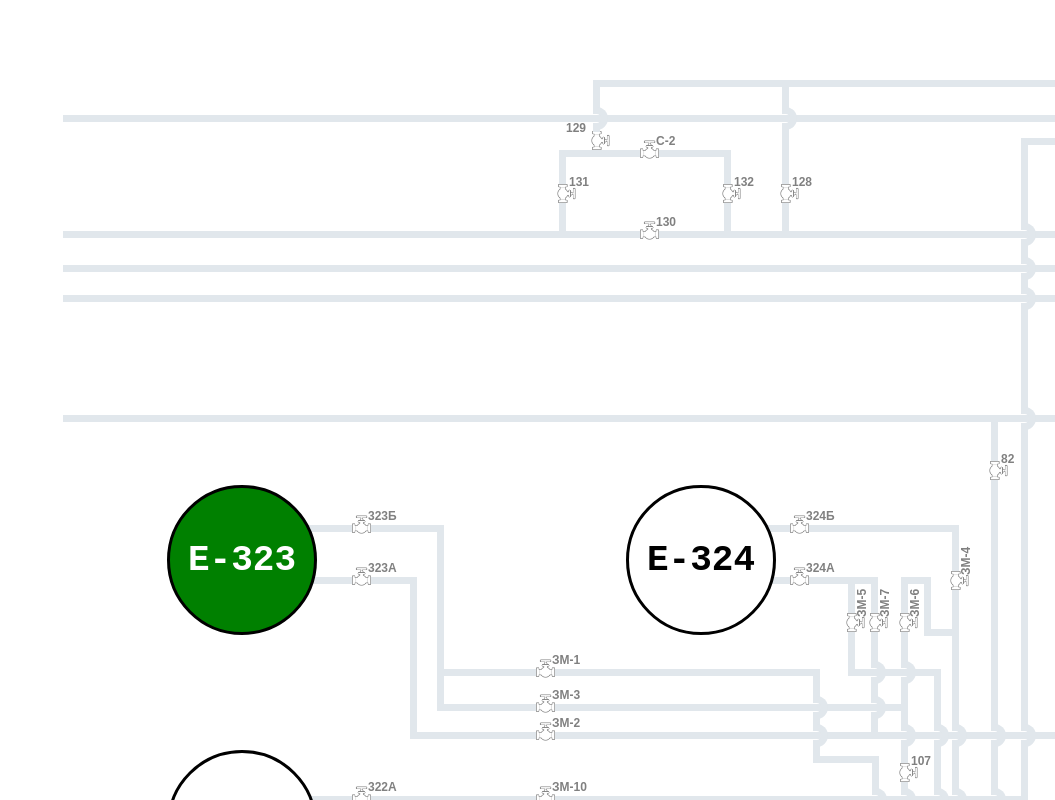
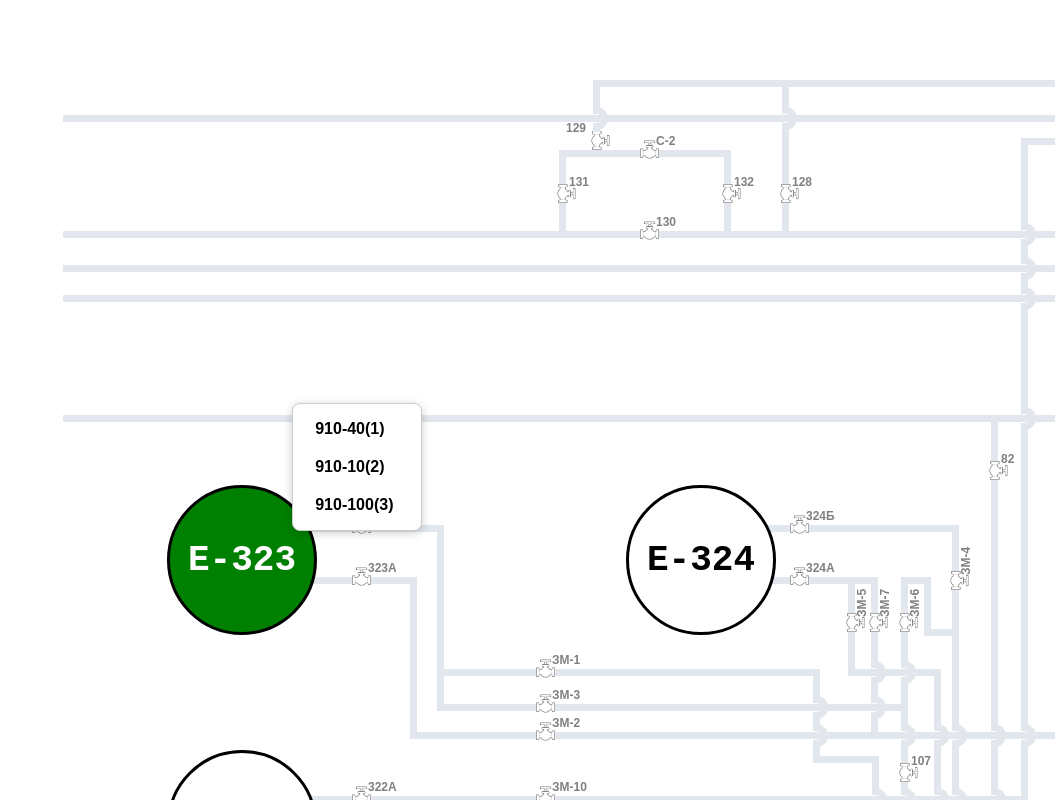
Before and after one commit to Alex228q/park2, a React (Vite) app: page / in a window 1280 px wide. Both pictures are taken after a click on the element "E-323". Shown: the whole page, without its empty margins (225-1280 px from the left). Built offline with nearby package versions, Linux system fonts and the light colour scheme.

Commit message:
update05_04_4

```diff
--- a/src/App.jsx
+++ b/src/App.jsx
@@ -812,7 +812,7 @@ function App() {
           "v150",
           "v204",
           "i76",
-          "p96",
+
           "v205",
           "p146",
           "p147",
@@ -858,7 +858,7 @@ function App() {
           "v150",
           "v204",
           "i76",
-          "p96",
+
           "v205",
           "p146",
           "p147",
@@ -907,7 +907,7 @@ function App() {
           "v150",
           "v204",
           "i76",
-          "p96",
+
           "v205",
           "p146",
           "p147",
@@ -998,7 +998,7 @@ function App() {
           "v150",
           "v204",
           "i76",
-          "p96",
+
           "v205",
           "p146",
           "p147",
@@ -1041,7 +1041,7 @@ function App() {
           "v150",
           "v204",
           "i76",
-          "p96",
+
           "v205",
           "p146",
           "p147",
@@ -1087,7 +1087,7 @@ function App() {
           "v150",
           "v204",
           "i76",
-          "p96",
+
           "v205",
           "p146",
           "p147",
--- a/src/components/Tank.jsx
+++ b/src/components/Tank.jsx
@@ -1,21 +1,49 @@
+import { useState, useEffect, useRef } from "react";
 import parkStore from "../store/parkStore";
 
 const Tank = ({ top = 0, left = 0, title = "" }) => {
   const { from, to, setFrom, setTo } = parkStore();
+  const [showPopup, setShowPopup] = useState(false);
+  const popupRef = useRef(null);
 
   const isFromSelected = from === title;
   const isToSelected = to === title;
 
-  const handleClick = () => {
+  // Закрытие попапа при клике вне его
+  useEffect(() => {
+    const handleClickOutside = (e) => {
+      if (popupRef.current && !popupRef.current.contains(e.target)) {
+        setShowPopup(false);
+      }
+    };
+
+    if (showPopup) {
+      document.addEventListener("mousedown", handleClickOutside);
+    } else {
+      document.removeEventListener("mousedown", handleClickOutside);
+    }
+
+    return () => {
+      document.removeEventListener("mousedown", handleClickOutside);
+    };
+  }, [showPopup]);
+
+  const handleTankClick = () => {
     if (from === null) {
       setFrom(title);
+      setShowPopup(true); // Показываем попап при выборе from
     } else if (from === title) {
-      setFrom(title);
+      setFrom(null);
     } else if (to === null || to === title) {
       setTo(title);
     } else {
       setTo(title);
     }
+  };
+
+  const handleOptionClick = (option) => {
+    setTo(option);
+    setShowPopup(false);
   };
 
   let color = isFromSelected ? "green" : "white";
@@ -27,7 +55,6 @@ const Tank = ({ top = 0, left = 0, title = "" }) => {
 
   return (
     <div
-      onClick={handleClick}
       style={{
         position: "absolute",
         top,
@@ -45,9 +72,54 @@ const Tank = ({ top = 0, left = 0, title = "" }) => {
         backgroundColor: color,
         zIndex: 1000,
         color: textColor,
+        cursor: "pointer",
       }}
+      onClick={handleTankClick}
     >
       {title}
+      {showPopup && (
+        <div
+          ref={popupRef}
+          style={{
+            width: "130px",
+            position: "absolute",
+            top: "-85px",
+            left: "130%",
+            transform: "translateX(-50%)",
+            backgroundColor: "white",
+            color: "black",
+            padding: "10px",
+            borderRadius: "8px",
+            fontSize: "16px",
+            boxShadow: "0 2px 10px rgba(0, 0, 0, 0.2)",
+            zIndex: 1001,
+            display: "flex",
+            flexDirection: "column",
+            gap: "8px",
+            border: "1px solid #ccc",
+          }}
+        >
+          {["910-40(1)", "910-10(2)", "910-100(3)"].map((option) => (
+            <div
+              key={option}
+              onClick={(e) => {
+                e.stopPropagation(); // Предотвращаем всплытие клика
+                handleOptionClick(option);
+              }}
+              style={{
+                padding: "6px 12px",
+                borderRadius: "4px",
+                cursor: "pointer",
+                "&:hover": {
+                  backgroundColor: "#f0f0f0",
+                },
+              }}
+            >
+              {option}
+            </div>
+          ))}
+        </div>
+      )}
     </div>
   );
 };
```
